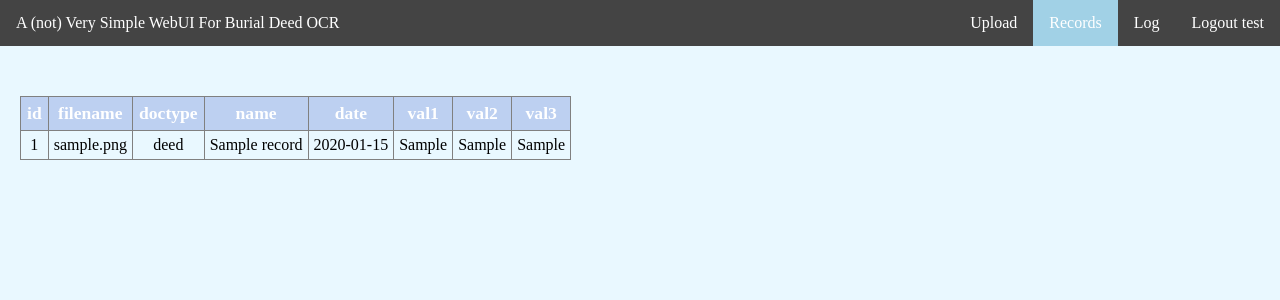
After one commit to eai-6020-winter2020-final-team/burial-deed-ocr-system, a Flask app: page /records/ in a window 1280 px wide. The commit adds this page. Shown: the top 300 px of the page. Run offline with Flask 2, Linux system fonts and the light colour scheme; a user stored in the database is signed in; tables that the repository leaves empty hold one stand-in row (values such as "Sample post").

Commit message:
A few changes including db for records and image storage

```diff
--- a/MODULE.py
+++ b/MODULE.py
@@ -1,7 +1,7 @@
 import numpy as np
 from matplotlib import pyplot as plt
 
-def main_function(file):
+def main_function(file) -> dict:
 	"""
 	Main Recognition function
 	Inputs:
@@ -16,7 +16,7 @@ def main_function(file):
 	return result_dict
 
 #TODO:
-def preprocess(img):
+def preprocess(img) -> np.ndarray:
 	"""
 	Preprocess Image
 	Inputs:
--- a/app/routes.py
+++ b/app/routes.py
@@ -1,11 +1,15 @@
 from app import app, db
 from app.forms import LoginForm, RegistrationForm
-from app.tables import User
+from app.tables import User, Record
 
-from flask import flash, redirect, render_template, request, url_for
+from flask import abort, flash, Response, redirect, render_template, request, url_for
 from flask_login import login_user, logout_user, current_user, login_required
 
 import json
+import hashlib
+from datetime import datetime
+
+RECORD_COLUMNS = ["id", "filename", "doctype", "name", "date", "val1", "val2", "val3"]
 
 
 @app.route('/login/', methods=['GET', 'POST'])
@@ -41,8 +45,7 @@ def register():
 		return redirect(url_for('home'))
 	form = RegistrationForm()
 	if form.validate_on_submit():
-		user = User(username=form.username.data)
-		user.set_password(form.password.data)
+		user = User().set_username(form.username.data).set_password(form.password.data)
 		db.session.add(user)
 		db.session.commit()
 		flash('Registered!')
@@ -56,18 +59,61 @@ def home():
 	return render_template('home.html', navi="home")
 
 
-@app.route('/upload/', methods=['GET', 'POST'])
+@app.route('/records/')
+@login_required
+def records():
+	record_list = []
+	for record in Record.query.filter().all():
+		temp = {}
+		for key in RECORD_COLUMNS:
+			temp[key] = str(record.__getattribute__(key))
+		record_list.append(temp)
+	return render_template('records.html', navi="records", record_list=record_list)
+
+
+@app.route('/upload/', methods=['POST'])
 @login_required
 def upload():
-	if request.method == 'POST':
-		f = request.files['image_file']
+	f = request.files['image_file']
 
-	dic = {
-		"fileName": f.filename,
-		"personName": "person_name",
-		"outputV1": "ov1",
-		"outputV2": "ov2",
-		"outputV3": "ov3",
-		"outputV4": "ov4"
-	}
-	return json.dumps(dic)
+	def scan_image(image_file) -> dict:
+		file_content = image_file.stream.read()
+		file_hash = hashlib.md5(file_content).hexdigest()
+
+		record = Record.query.filter_by(id=file_hash).first()
+		if record is not None:
+			return {"Error": "This file already exists on server"}
+
+		filename = image_file.filename
+		doctype = "deed"
+		name = "person_name"
+		date = datetime.date(datetime(2000, 1, 1))
+		val1 = "value1"
+		val2 = "value2"
+		val3 = "value3"
+
+		record = Record()
+		record.id = file_hash
+		record.filename = filename
+		record.doctype = doctype
+		record.name = name
+		record.date = date
+		record.val1 = val1
+		record.val2 = val2
+		record.val3 = val3
+		db.session.add(record)
+		db.session.commit()
+		with open('./uploads/'+file_hash, 'wb') as saved_file:
+			saved_file.write(file_content)
+
+		return {
+			"filename": filename,
+			"doctype": doctype,
+			"name": name,
+			"date": str(date),
+			"val1": val1,
+			"val2": val2,
+			"val3": val3
+		}
+	#return abort(500)
+	return json.dumps(scan_image(f))
--- a/static/main.css
+++ b/static/main.css
@@ -6,7 +6,6 @@ img {
 }
 
 table {
-	display: none;
 	border: 1px solid grey;
 	border-collapse: collapse;
 	margin: 20px;
@@ -116,3 +115,7 @@ body {
 #preview {
 	margin: 20px;
 }
+
+#result_table {
+	display: none;
+}
--- a/templates/base.html
+++ b/templates/base.html
@@ -15,7 +15,7 @@
 	{% if current_user.is_anonymous %}
 	<li class="navigate_item selected_navi_item"><a href="{{ url_for('login') }}">Login</a></li>
 	{% else %}
-	<li class="navigate_item"><a href="{{ url_for('logout') }}">{{ current_user.username }}</a></li>
+	<li class="navigate_item"><a href="{{ url_for('logout') }}">Logout {{ current_user.username }}</a></li>
 	{% endif %}
 
 	{% if navi == "log" %}
@@ -24,10 +24,10 @@
 	<li class="navigate_item"><a href="/">Log</a></li>
 	{% endif %}
 
-	{% if navi == "results" %}
-	<li class="navigate_item selected_navi_item"><a href="/">Results</a></li>
+	{% if navi == "records" %}
+	<li class="navigate_item selected_navi_item"><a href="/records/">Records</a></li>
 	{% else %}
-	<li class="navigate_item"><a href="/">Results</a></li>
+	<li class="navigate_item"><a href="/records/">Records</a></li>
 	{% endif %}
 
 	{% if navi == "home" %}
--- /dev/null
+++ b/templates/records.html
@@ -0,0 +1,23 @@
+{% extends "base.html" %}
+
+{% block head_content %}
+<script src="/static/jquery-3.4.1.min.js"></script>
+<link rel="stylesheet" type="text/css" href="/static/main.css">
+{% endblock %}
+
+{% block body_content %}
+<table border="1">
+	<tr>
+		{% for key in record_list[0] %}
+		<th>{{ key }}</th>
+		{% endfor %}
+	</tr>
+	{% for record in record_list %}
+	<tr>
+		{% for value in record %}
+		<td>{{ record[value] }}</td>
+		{% endfor %}
+	</tr>
+	{% endfor %}
+</table>
+{% endblock %}
```
Also changed, not shown: app/tables.py (+21 -2 lines), static/home.js (added, +69 -0 lines), static/main.js (deleted, +0 -63 lines), templates/home.html (+5 -11 lines), app/app.db (deleted), 1 other file.
